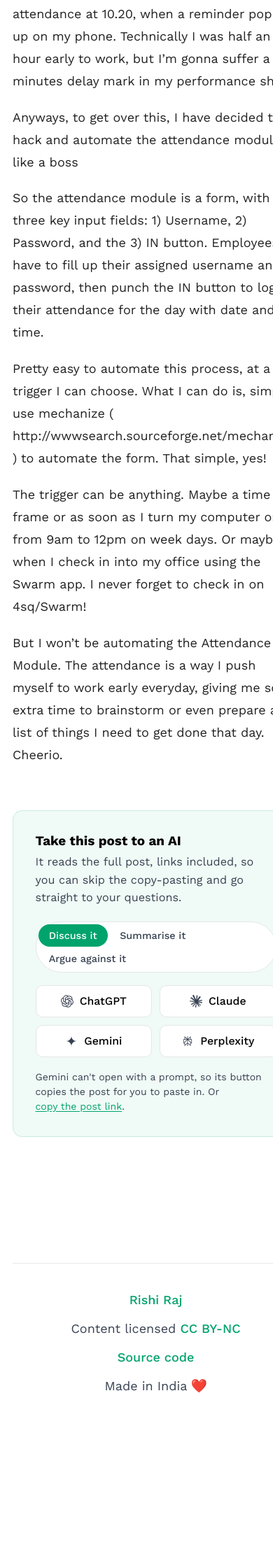
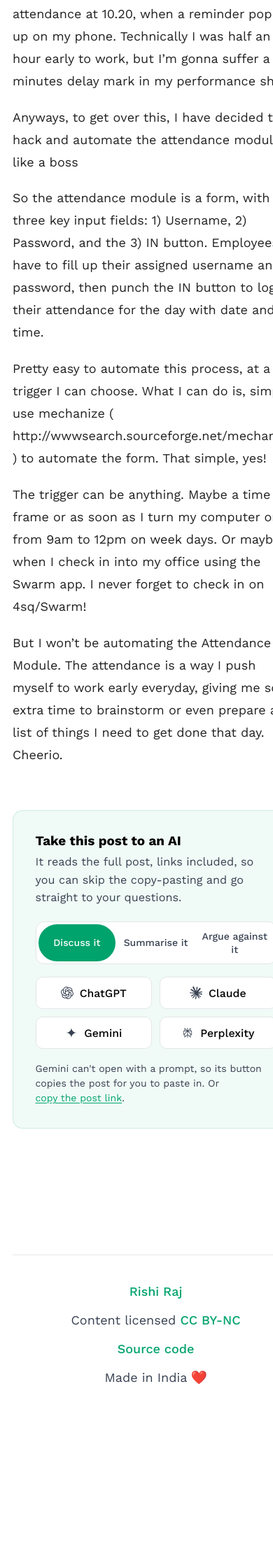
Before and after one commit to talkxo/rishiraj-blog-machine, a Jekyll site: the page built from _posts/2014-09-15-automating-attendance.md, in a window 390 px wide. Shown: the part 772-3003 px from the top of the page at 70% size. Built offline with Jekyll 4.4.1, drawn with Linux system fonts in a browser that asks for light colours.

Commit message:
Fix AI intent picker wrapping on mobile: full-width segmented grid under 30rem

```diff
--- a/_sass/components/_enhancements.scss
+++ b/_sass/components/_enhancements.scss
@@ -95,6 +95,13 @@
   background: var(--color-bg);
   border: 1px solid var(--color-border);
   border-radius: 999px;
+
+  @media screen and (max-width: 30rem) {
+    display: grid;
+    grid-template-columns: repeat(3, 1fr);
+    width: 100%;
+    border-radius: 12px;
+  }
 }
 
 .c-ai-intent {
@@ -117,6 +124,13 @@
   &.is-active {
     color: #ffffff;
     background: var(--color-accent);
+  }
+
+  @media screen and (max-width: 30rem) {
+    padding: 0.45rem 0.25rem;
+    font-size: 0.78rem;
+    text-align: center;
+    white-space: normal;
   }
 }
 
```
